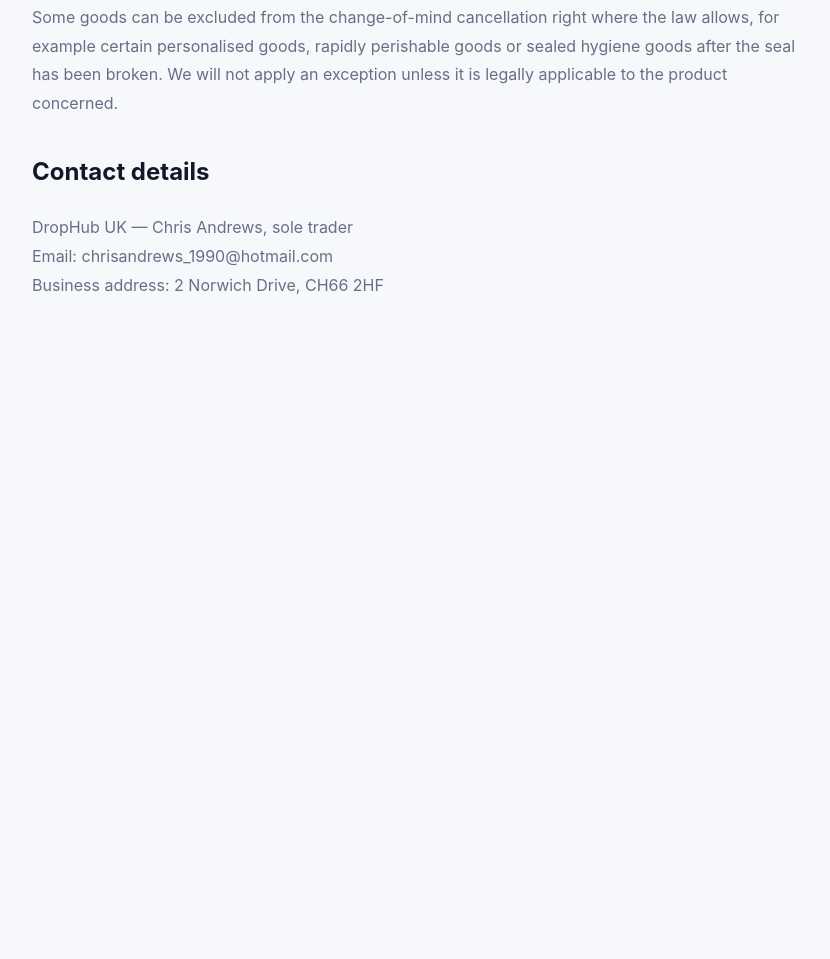
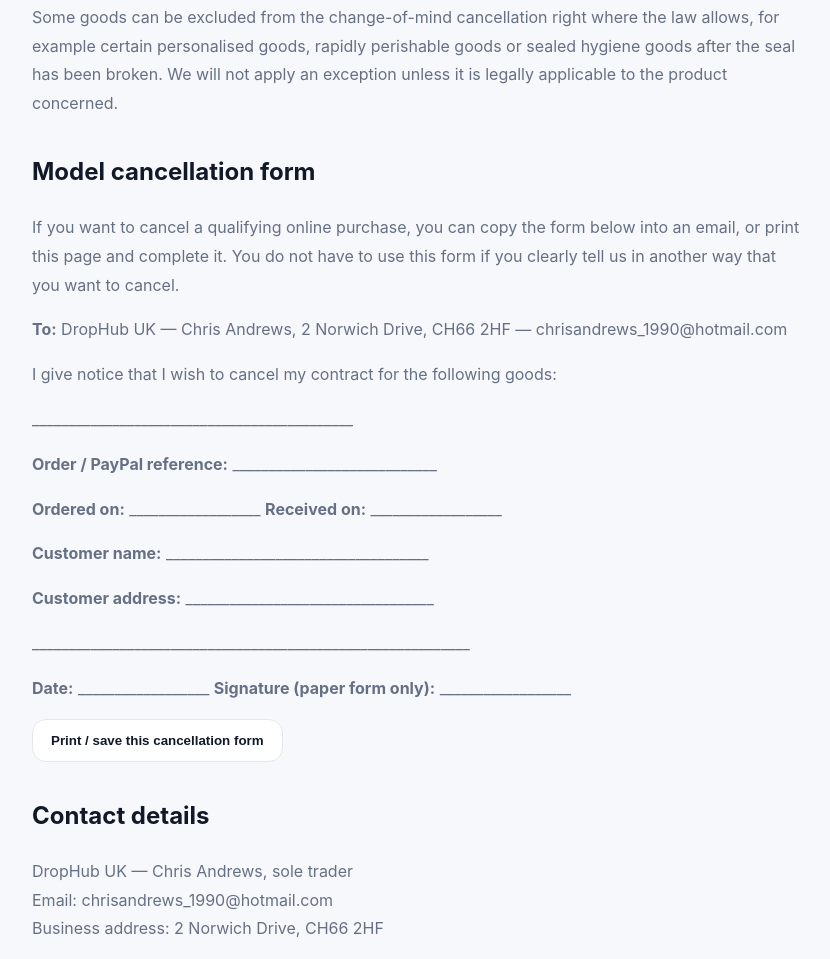
Before and after one commit to chrisandrews1990-cell/drop-hub-uk-store, a plain HTML site: page returns.html in a window 1280 px wide. Shown: the part 1371-2330 px from the top of the page, without its empty margins (222-1052 px from the left). Before the commit the page ends 1756 px from the top, so only its background shows below. Drawn offline with Linux system fonts and the light colour scheme.

Commit message:
Add customer cancellation form to returns policy

```diff
--- a/returns.html
+++ b/returns.html
@@ -34,6 +34,21 @@
   <h2>Exceptions</h2>
   <p>Some goods can be excluded from the change-of-mind cancellation right where the law allows, for example certain personalised goods, rapidly perishable goods or sealed hygiene goods after the seal has been broken. We will not apply an exception unless it is legally applicable to the product concerned.</p>
 
+  <h2>Model cancellation form</h2>
+  <p>If you want to cancel a qualifying online purchase, you can copy the form below into an email, or print this page and complete it. You do not have to use this form if you clearly tell us in another way that you want to cancel.</p>
+  <div class="policy-form">
+    <p><strong>To:</strong> DropHub UK — Chris Andrews, 2 Norwich Drive, CH66 2HF — <a href="mailto:chrisandrews_1990@hotmail.com">chrisandrews_1990@hotmail.com</a></p>
+    <p>I give notice that I wish to cancel my contract for the following goods:</p>
+    <p>____________________________________________</p>
+    <p><strong>Order / PayPal reference:</strong> ____________________________</p>
+    <p><strong>Ordered on:</strong> __________________ <strong>Received on:</strong> __________________</p>
+    <p><strong>Customer name:</strong> ____________________________________</p>
+    <p><strong>Customer address:</strong> __________________________________</p>
+    <p>____________________________________________________________</p>
+    <p><strong>Date:</strong> __________________ <strong>Signature (paper form only):</strong> __________________</p>
+  </div>
+  <p><button class="secondary" type="button" onclick="window.print()">Print / save this cancellation form</button></p>
+
   <h2>Contact details</h2>
   <p>DropHub UK — Chris Andrews, sole trader<br>
   Email: <a href="mailto:chrisandrews_1990@hotmail.com">chrisandrews_1990@hotmail.com</a><br>
```
